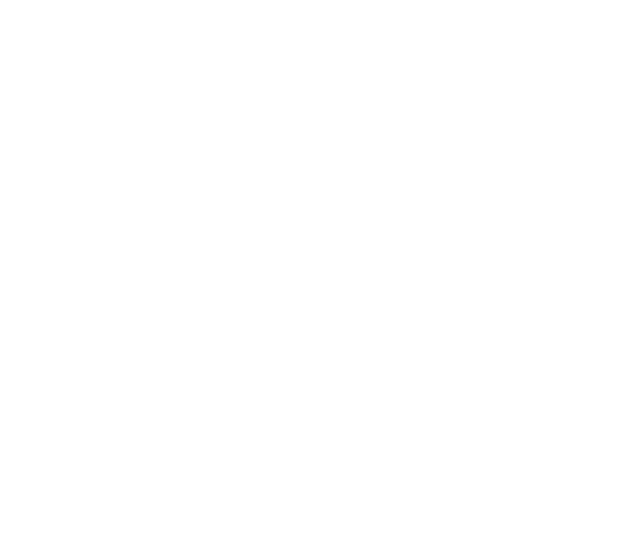
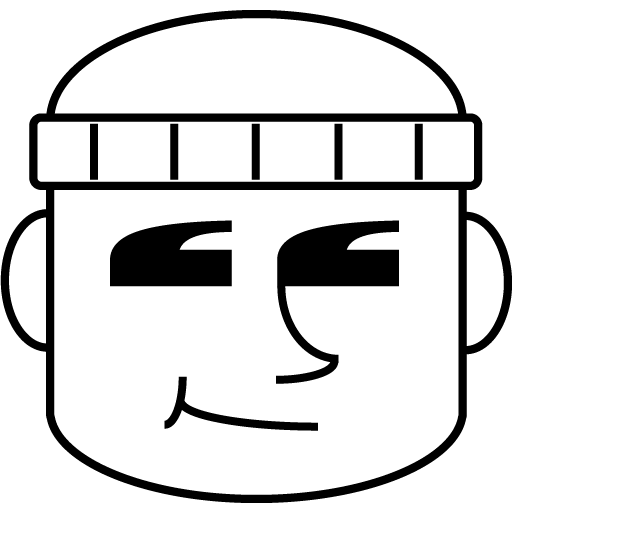
Before and after one commit to lawnguyen/lawnguyen.github.io, a plain HTML site: page index.html in a window 1280 px wide. Shown: the whole page, without its empty margins (0-640 px from the left). Drawn offline with nearby package versions, Linux system fonts and the light colour scheme; files that its build step writes are made by us from their sources.

Commit message:
Sample image

```diff
--- a/index.html
+++ b/index.html
@@ -12,7 +12,7 @@
     <!-- Latest compiled and minified CSS -->
     <link rel="stylesheet" href="https://maxcdn.bootstrapcdn.com/bootstrap/4.0.0/css/bootstrap.min.css" integrity="sha384-Gn5384xqQ1aoWXA+058RXPxPg6fy4IWvTNh0E263XmFcJlSAwiGgFAW/dAiS6JXm" crossorigin="anonymous">
 
-    <link rel="shortcut icon" type="image/png" href="https://res.cloudinary.com/dy6pqlmiv/image/upload/v1520905757/p-logo.png">
+    <link rel="shortcut icon" type="image/png" href="images/title-logo.png">
     <link rel="stylesheet" href="animate.min.css">
 
     <!-- jQuery library -->
@@ -20,6 +20,6 @@
 
 </head>
 <body>
-
+    <img src="images/title-logo-face.png" alt="face">
 </body>
 </html>
```
Also changed, not shown: images/face.svg (added), images/title-logo-face.png (added), images/title-logo.png (added).
